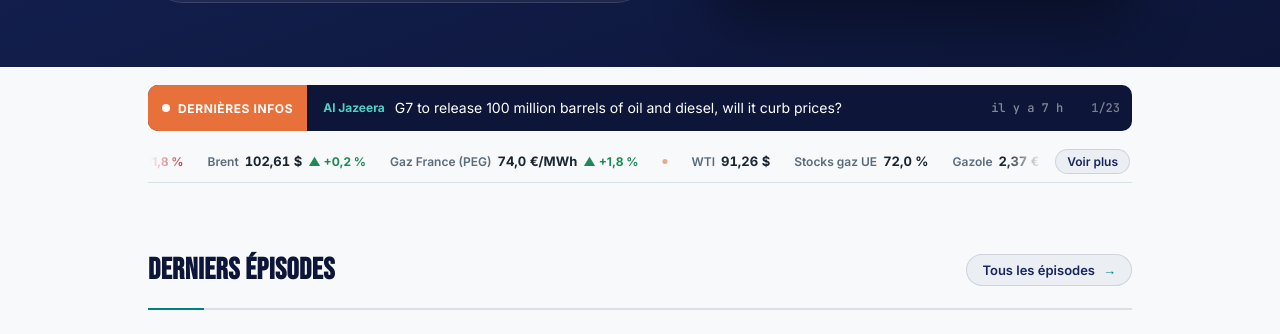
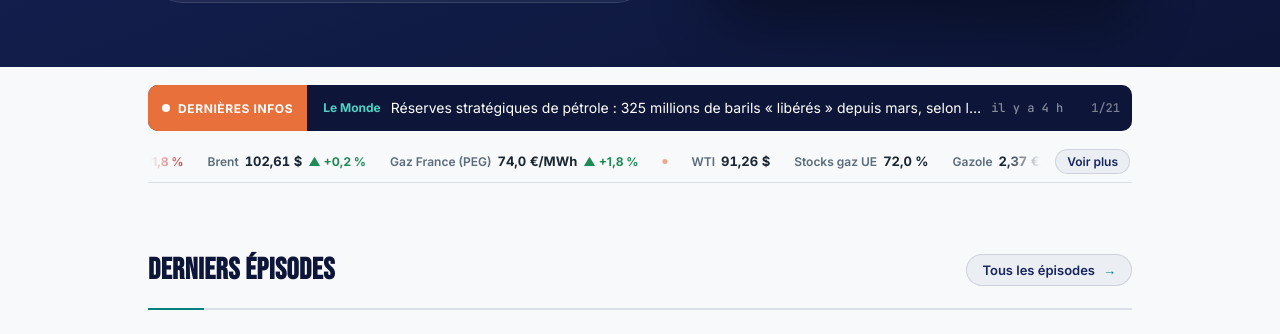
Before and after one commit to InsideEnergyMarkets/Inside-Energy-Markets, a Jekyll site: the page built from index.html, in a window 1280 px wide and 900 px high, scrolled down 417 px, cut to the strip 161-495 px from the top of the window. Built offline with Jekyll 4.4.1, drawn with Linux system fonts in a browser that asks for light colours.

```diff
--- a/_data/incidents.json
+++ b/_data/incidents.json
@@ -1,5 +1,5 @@
 {
- "updated_at": "2026-10-03T11:01:13+00:00",
+ "updated_at": "2026-10-03T16:41:44+00:00",
  "stats": {
   "total_30d": 23,
   "attacks_30d": 17,
--- a/_data/news.json
+++ b/_data/news.json
@@ -1,12 +1,19 @@
 {
- "updated_at": "2026-10-03T11:01:12+00:00",
+ "updated_at": "2026-10-03T16:41:44+00:00",
  "items": [
   {
-   "title": "G7 to release 100 million barrels of oil and diesel, will it curb prices?",
-   "url": "https://www.aljazeera.com/news/2026/10/3/g7-to-release-100-million-barrels-of-oil-and-diesel-will-it-curb-prices?traffic_source=rss",
-   "source": "Al Jazeera",
+   "title": "Réserves stratégiques de pétrole : 325 millions de barils « libérés » depuis mars, selon l’Agence internationale de l’énergie",
+   "url": "https://www.lemonde.fr/planete/article/2026/10/03/reserves-strategiques-de-petrole-325-millions-de-barils-liberes-depuis-mars_6787795_3244.html",
+   "source": "Le Monde",
+   "lang": "fr",
+   "date": "2026-10-03T12:14:32+00:00"
+  },
+  {
+   "title": "Soaring diesel prices take their toll on US farmers in midwest corn belt",
+   "url": "https://www.theguardian.com/us-news/2026/oct/03/diesel-prices-midwest-farmers",
+   "source": "The Guardian",
    "lang": "en",
-   "date": "2026-10-03T09:27:38+00:00"
+   "date": "2026-10-03T12:00:59+00:00"
   },
   {
    "title": "Georgia Meloni prête à relancer le nucléaire quarante ans après l’abandon de l’atome par l’Italie",
@@ -21,13 +28,6 @@
    "source": "BBC",
    "lang": "en",
    "date": "2026-10-03T04:38:31+00:00"
-  },
-  {
-   "title": "G7 nations bow to US pressure and avoid crippling diesel ban",
-   "url": "https://www.aljazeera.com/video/newsfeed/2026/10/3/g7-nations-bow-to-us-pressure-and-avoid-crippling-diesel-ban?traffic_source=rss",
-   "source": "Al Jazeera",
-   "lang": "en",
-   "date": "2026-10-03T03:54:58+00:00"
   },
   {
    "title": "Sous la pression de Donald Trump, le G7 annonce un déblocage de 100 millions de barils de pétrole",
@@ -65,13 +65,6 @@
    "date": "2026-10-02T15:50:05+00:00"
   },
   {
-   "title": "Emmanuel Macron annonce que les pays du G7 vont prélever sur leurs stocks « jusqu’à 100 millions de barils » pour faire baisser les prix",
-   "url": "https://www.lemonde.fr/international/article/2026/10/02/emmanuel-macron-annonce-que-les-pays-du-g7-vont-prelever-sur-leurs-stocks-jusqu-a-100-millions-de-barils-pour-faire-baisser-les-prix_6787163_3210.html",
-   "source": "Le Monde",
-   "lang": "fr",
-   "date": "2026-10-02T14:39:05+00:00"
-  },
-  {
    "title": "U.S. natural gas production reached a record high in July 2026",
    "url": "https://www.eia.gov/todayinenergy/detail.php?id=68225",
    "source": "EIA",
@@ -105,13 +98,6 @@
    "source": "The Guardian",
    "lang": "en",
    "date": "2026-10-01T16:49:01+00:00"
-  },
-  {
-   "title": "Crude oil exports from strait of Hormuz largely return to pre-war levels",
-   "url": "https://www.theguardian.com/business/2026/oct/01/crude-oil-exports-strait-of-hormuz-transport-gulf-region-diesel",
-   "source": "The Guardian",
-   "lang": "en",
-   "date": "2026-10-01T15:52:14+00:00"
   },
   {
    "title": "U.S. exports of propane reached records in the first half of 2026",
--- a/_data/podcast.json
+++ b/_data/podcast.json
@@ -1,5 +1,5 @@
 {
- "updated_at": "2026-10-03T11:01:13+00:00",
+ "updated_at": "2026-10-03T16:41:44+00:00",
  "episodes": {
   "10": {
    "audio": "https://anchor.fm/s/10edf0868/podcast/play/126486789/https%3A%2F%2Fd3ctxlq1ktw2nl.cloudfront.net%2Fstaging%2F2026-8-29%2F489715b9-9275-387d-cec8-06e4f3de2244.mp3",
```
